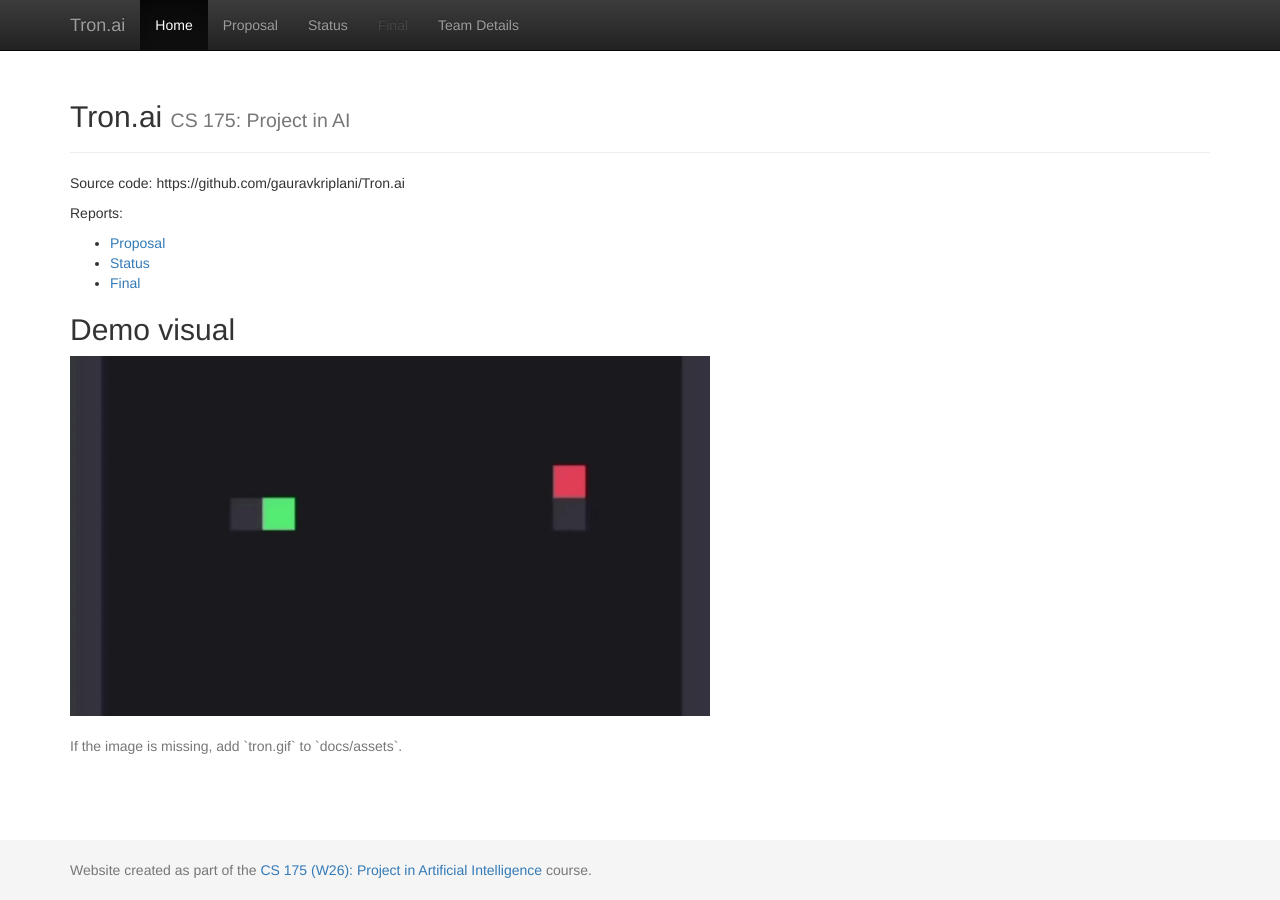
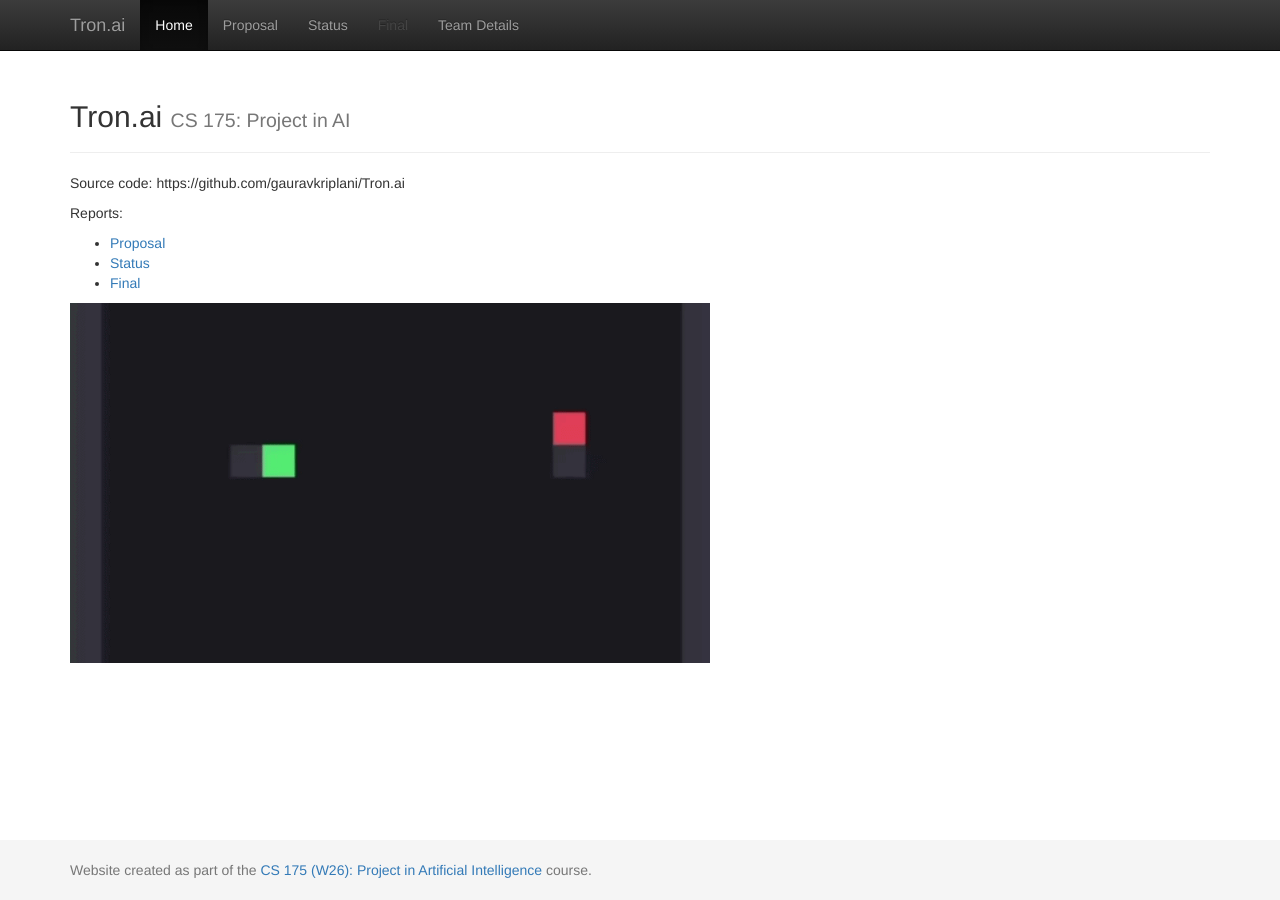
Before and after one commit to gauravkriplani/Tron.ai, a Jekyll site: the page built from docs/index.md, in a window 1280 px wide. Built offline with Jekyll 4.4.1, drawn with Linux system fonts in a browser that asks for light colours.

```diff
--- a/docs/index.md
+++ b/docs/index.md
@@ -8,14 +8,9 @@ Source code: https://github.com/gauravkriplani/Tron.ai
 Reports:
 
 - [Proposal](proposal.html)
-- [Status](status.html)  <!-- Project summary updated -->
+- [Status](status.html)
 - [Final](final.html)
-
-## Demo visual
-
-<!-- Placeholder image: add `tron.gif` to `docs/assets` -->
 
 <div class="video-container">
   <img src="{{ 'assets/tron.gif' | relative_url }}" alt="Tron demo" width="640" height="360">
-  <p class="text-muted">If the image is missing, add `tron.gif` to `docs/assets`.</p>
 </div>
```
